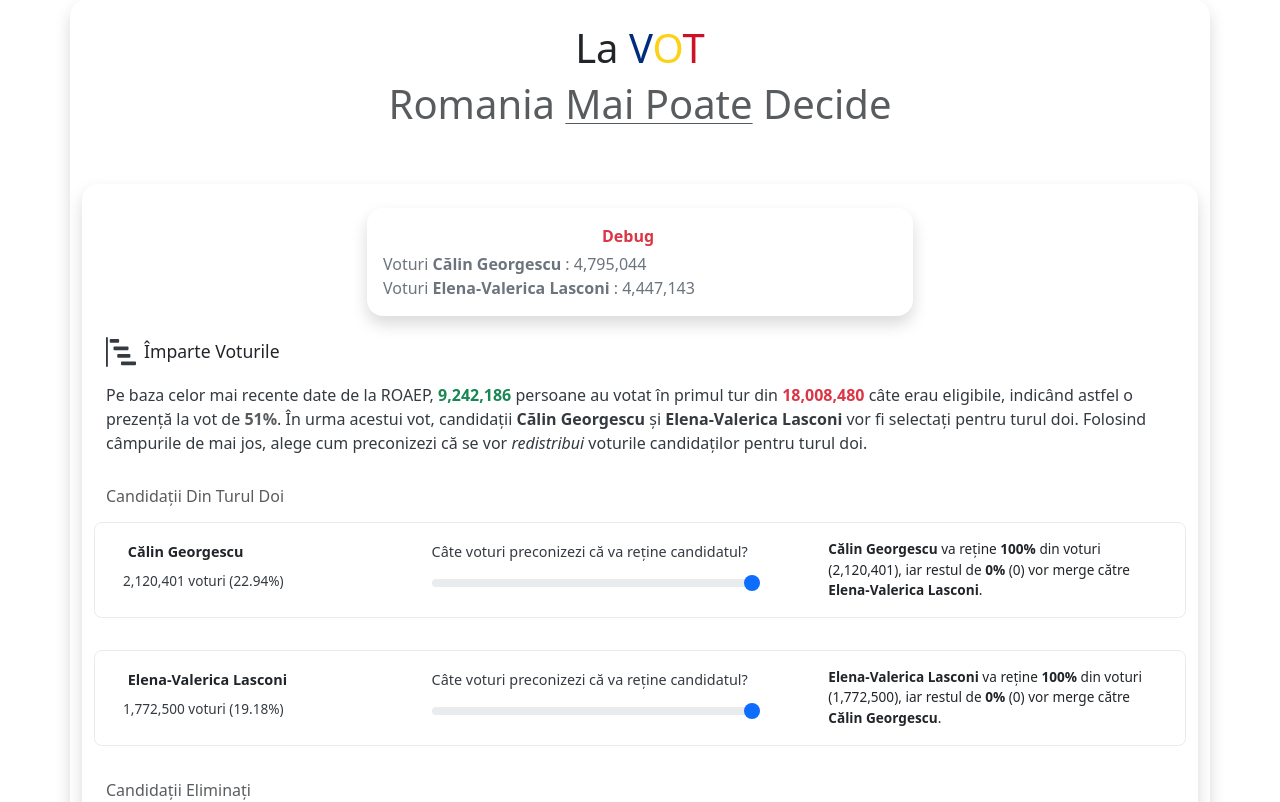
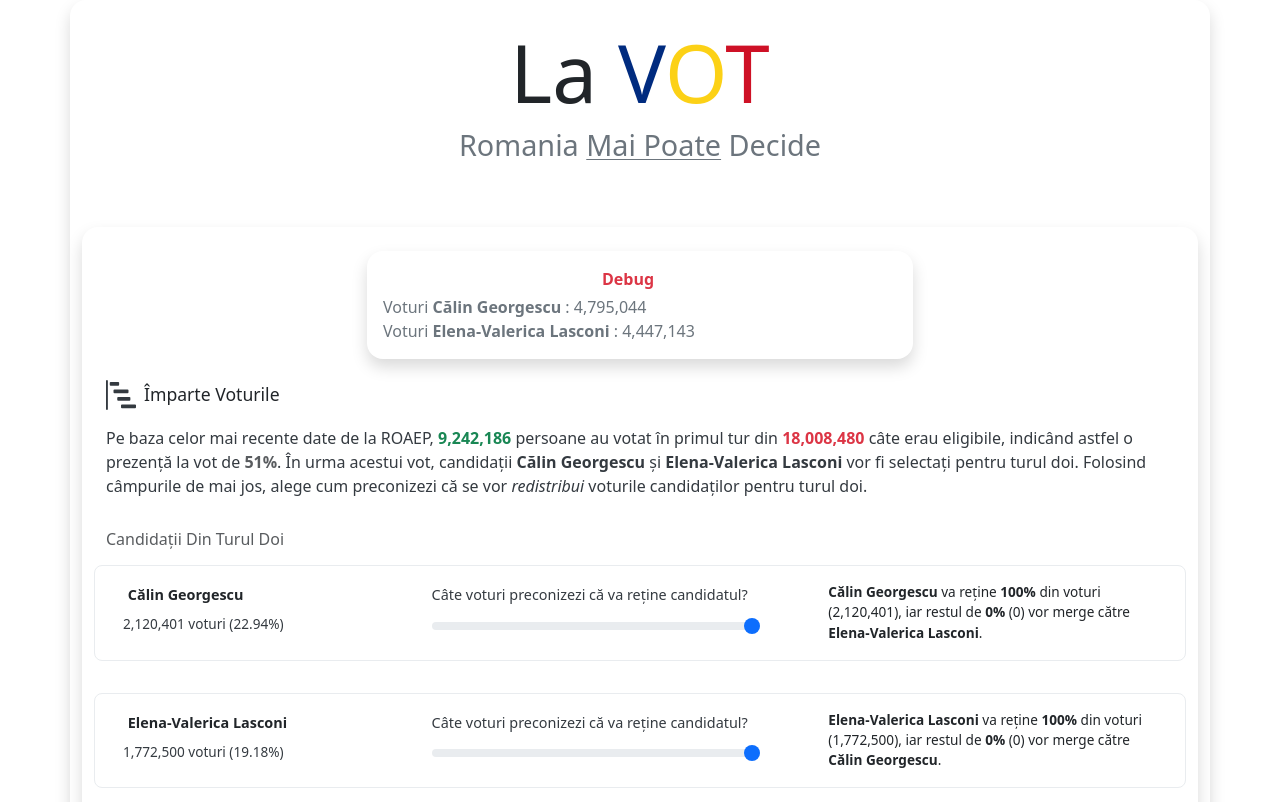
Before and after one commit to mihaiconstantin/lavot, a React (Vite) app: page / in a window 1280 px wide. Shown: the top 802 px of the page. Built offline with nearby package versions, Linux system fonts and the light colour scheme.

Commit message:
Feat: improve header text and typography

```diff
--- a/src/components/Header.tsx
+++ b/src/components/Header.tsx
@@ -4,15 +4,14 @@
     return (
         <header className="row text-center">
             <div className="col-12">
-                <h1 className="display-6">
+                <h1 className="display-1 fw-lighter">
                     La <span className="flag-blue">V</span>
                     <span className="flag-yellow">O</span>
                     <span className="flag-red">T</span>
                 </h1>
-                <h3 className="display-6 text-muted">
-                    Romania <span className="text-underscore">Mai Poate</span>{" "}
-                    Decide
-                </h3>
+                <div className="header-subtitle display-6 fw-lighter text-secondary">
+                    Romania <span className="text-underscore">Mai Poate</span> Decide
+                </div>
             </div>
         </header>
     );
```
